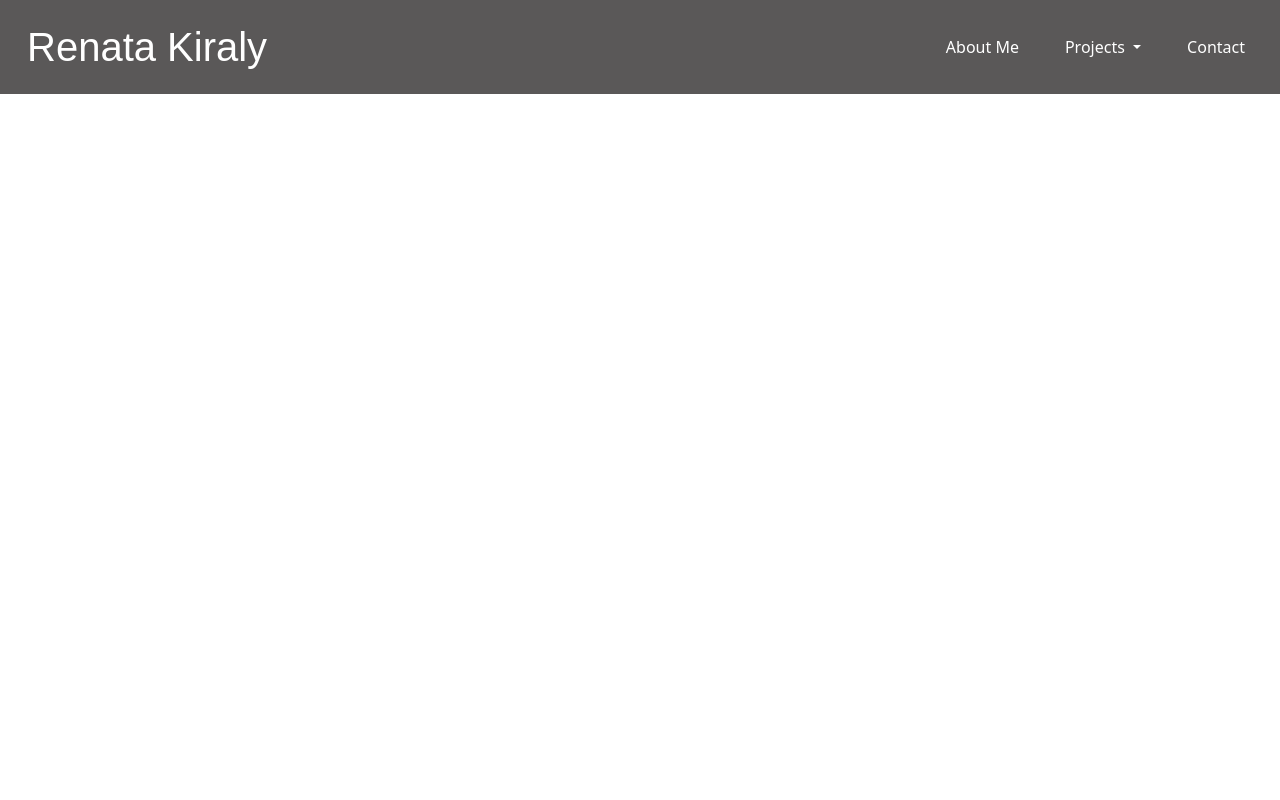
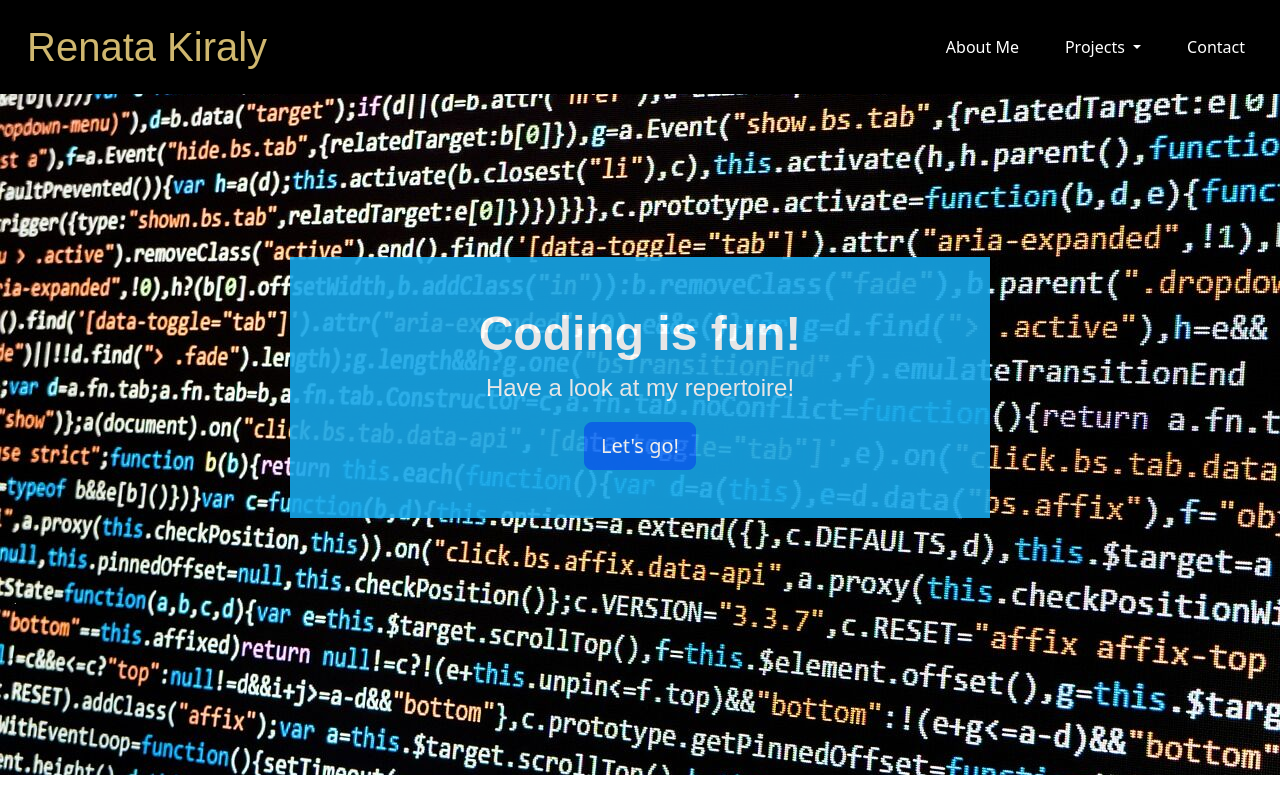
Before and after one commit to Kirrena/Bootstrap-Portfolio, a plain HTML site: page index.html in a window 1280 px wide. Drawn offline with nearby package versions, Linux system fonts and the light colour scheme.

Commit message:
added costum jumbotron

```diff
--- a/css/style.css
+++ b/css/style.css
@@ -1,5 +1,6 @@
 :root {
-    --lightgray: rgb(90, 88, 88);
+    --lightblue: rgb(23, 166, 232);
+    --Cream: rgb(207, 183, 111);
 }
 
 h1, h2, h3 , h4, h5, h6 {
@@ -8,6 +9,7 @@ h1, h2, h3 , h4, h5, h6 {
 
 nav h1 {
     margin: 15px;
+    color: var(--Cream);
 }
 
 p {
@@ -17,7 +19,7 @@ p {
 .customNav {
     position: fixed;
     width: 100%;
-    background: url("../images/gray.png");
+    background: url("../images/black.png");
     background-color: transparent !important;
     background-size: cover;
     z-index: 10;
@@ -33,7 +35,7 @@ p {
   }
 
 .dropdown-menu {
-    background: url("../images/gray.png");
+    background: url("../images/black.png");
     background-color: transparent !important;
     background-size: cover;
   }
@@ -43,6 +45,26 @@ p {
       background: black;
   }
 
-.customNav a, h1 {
+.customNav a {
     color: white !important;
   }
+
+  .codeBackground {
+    height: calc(100vh - 25px);
+    background-image: url(../images/code_1_optimized.jpg);
+    background-size: cover;
+    background-repeat: no-repeat;
+    display: flex;
+    align-items: center;
+    justify-content: center;
+  }
+
+  .jumboCopy {
+    width: 70%;
+    min-width: 500px;
+    max-width: 700px;
+    background-color: var(--lightblue);
+    opacity: 0.9;
+    color: white;
+    text-align: center;
+  }
--- a/index.html
+++ b/index.html
@@ -42,7 +42,13 @@
   </nav>
 
 <!-- Hero section / Jumbotron-->
-
+<div class="p-5 mb-4 bg-body-tertiary codeBackground">
+  <div class="container-fluid py-5 jumboCopy">
+    <h1 class="display-5 fw-bold">Coding is fun!</h1>
+    <p class="col-md-12 fs-4">Have a look at my repertoire!</p>
+    <button class="btn btn-primary btn-lg" type="button" data-bs-toggle="modal" data-bs-target="#exampleModal">Let's go!</button>
+  </div>
+</div>
 
 <!-- Work section-->
 
```
Also changed, not shown: images/black.png (added), images/blue.png (added), images/code_1_optimized.jpg (added), images/gray.png (deleted).
